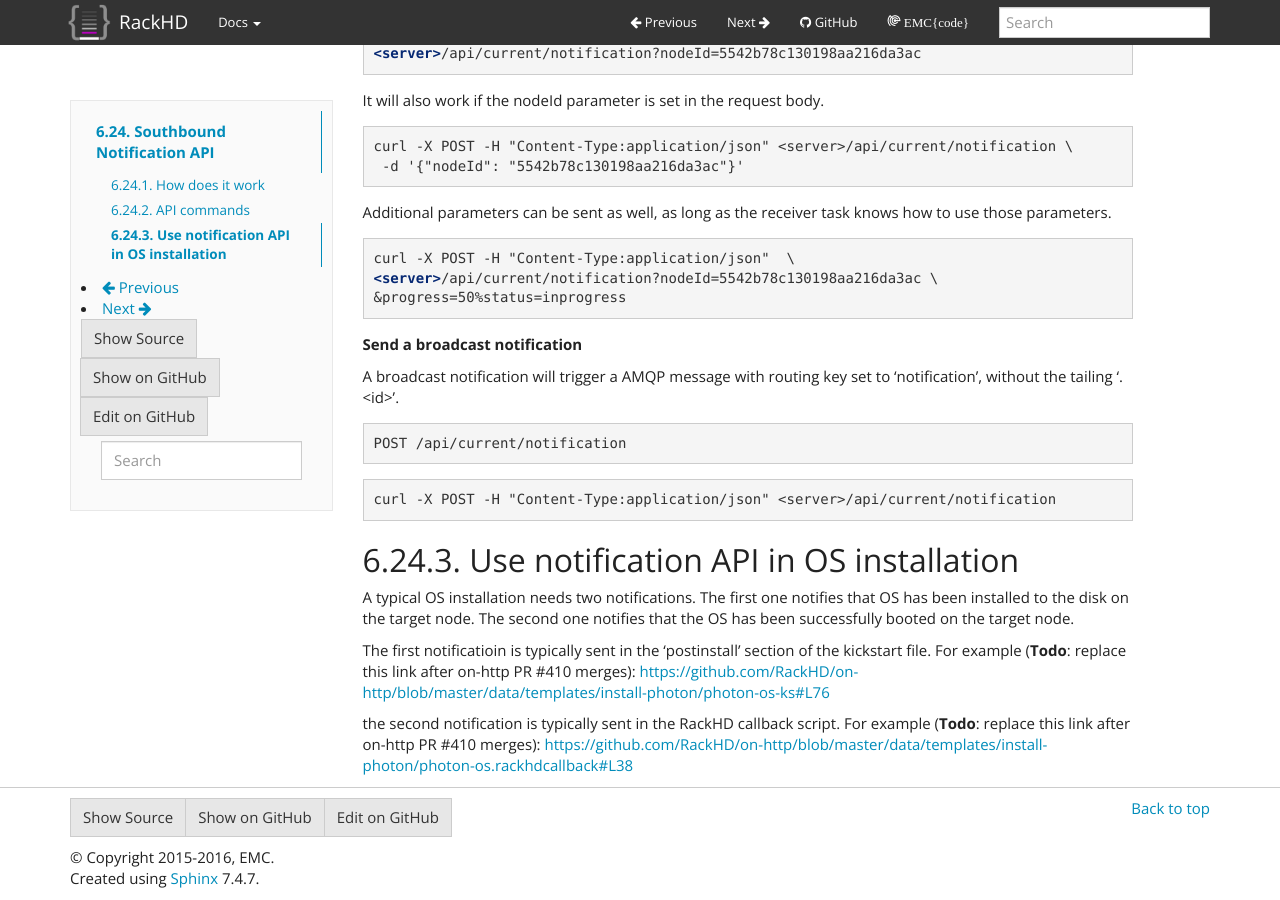
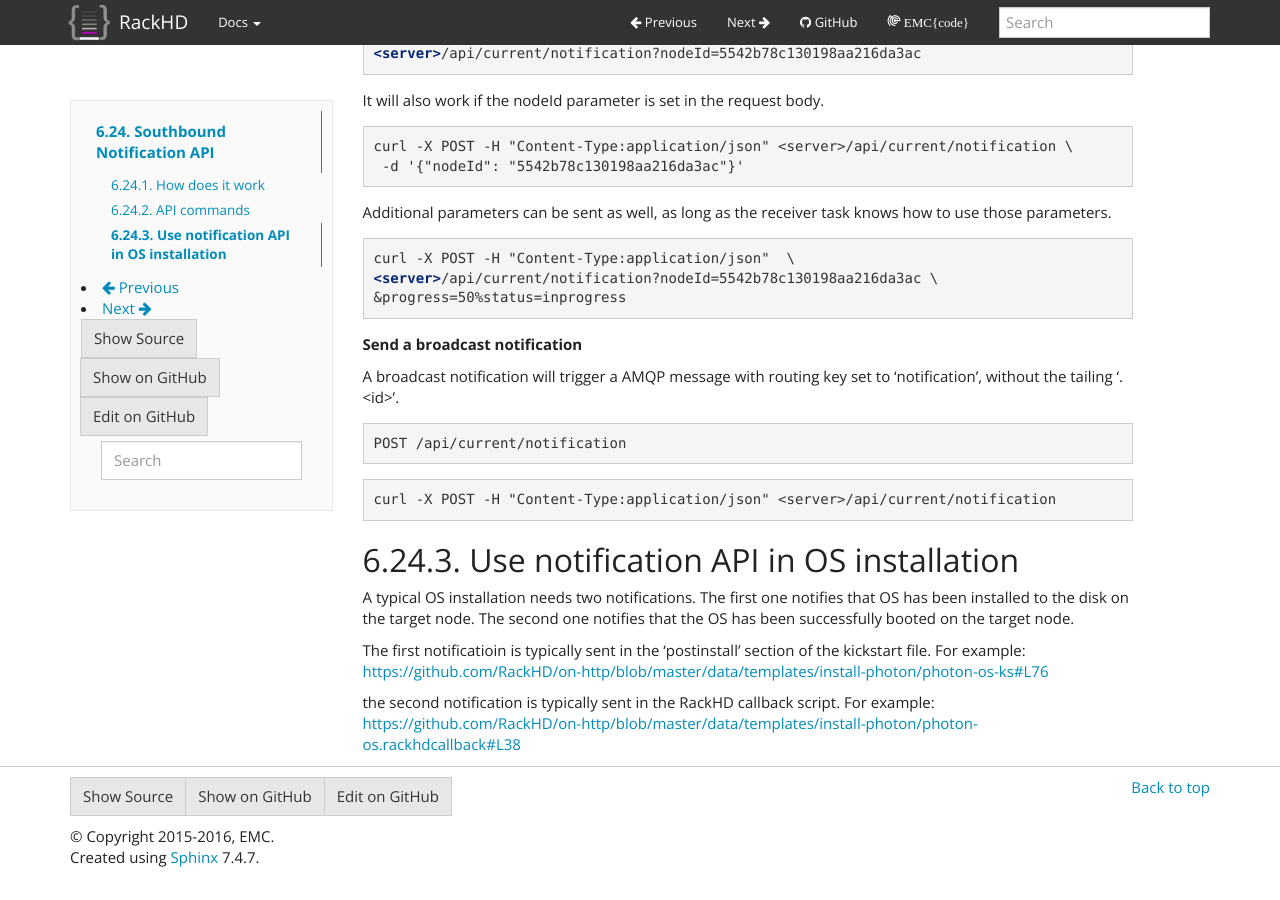
Before and after one commit to RackHD/docs, a Sphinx documentation site: the page built from docs/rackhd/notification_api.rst, in a window 1280 px wide and 900 px high, scrolled down 1133 px. Built offline with Sphinx 7.4.7, drawn with Linux system fonts in a browser that asks for light colours; after the commit the page ends 2012 px from its top, so only the background shows below that.

Commit message:
remove TODO

```diff
--- a/docs/rackhd/notification_api.rst
+++ b/docs/rackhd/notification_api.rst
@@ -80,9 +80,8 @@ to the disk on the target node. The second one notifies that the OS has been suc
 on the target node.
 
 The first notificatioin is typically sent in the 'postinstall' section of the kickstart file.
-For example (**Todo**: replace this link after on-http PR #410 merges):
+For example:
 https://github.com/RackHD/on-http/blob/master/data/templates/install-photon/photon-os-ks#L76
 
-the second notification is typically sent in the RackHD callback script. For example
-(**Todo**: replace this link after on-http PR #410 merges):
+the second notification is typically sent in the RackHD callback script. For example:
 https://github.com/RackHD/on-http/blob/master/data/templates/install-photon/photon-os.rackhdcallback#L38
```
